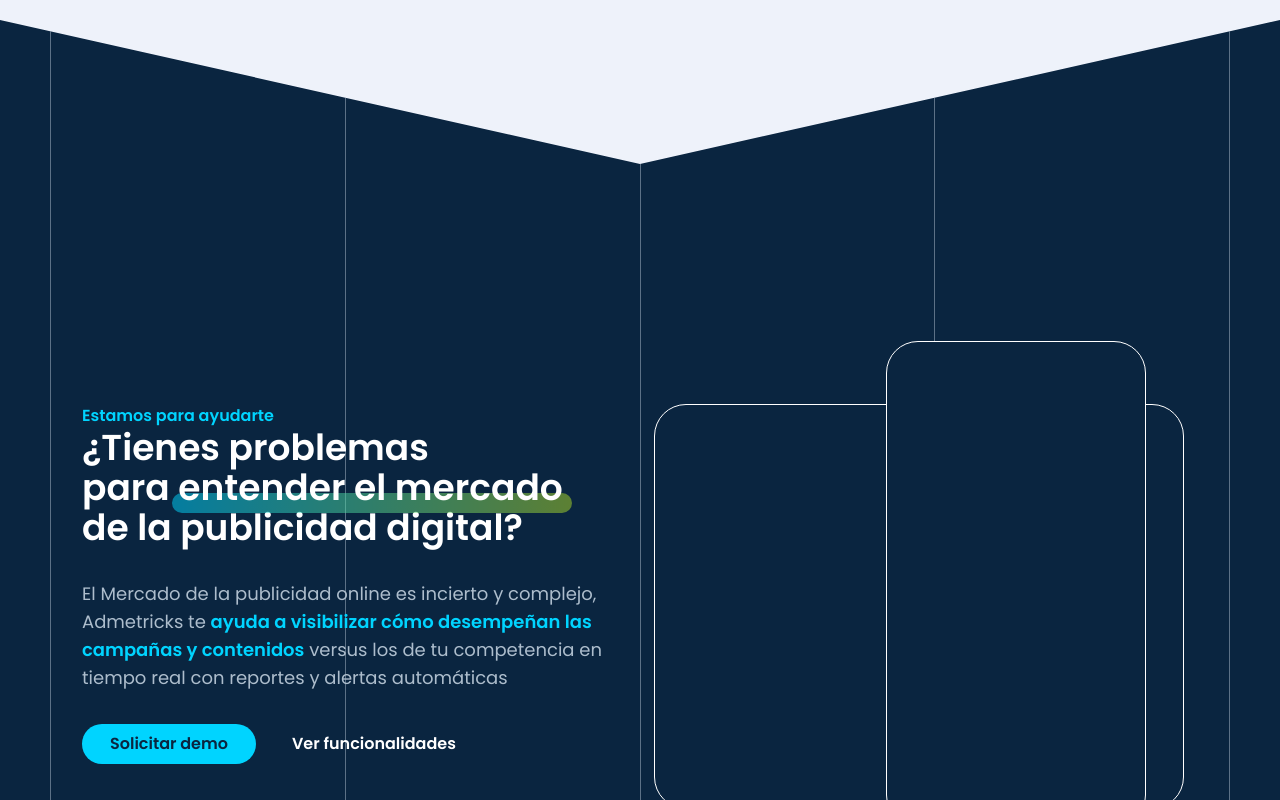
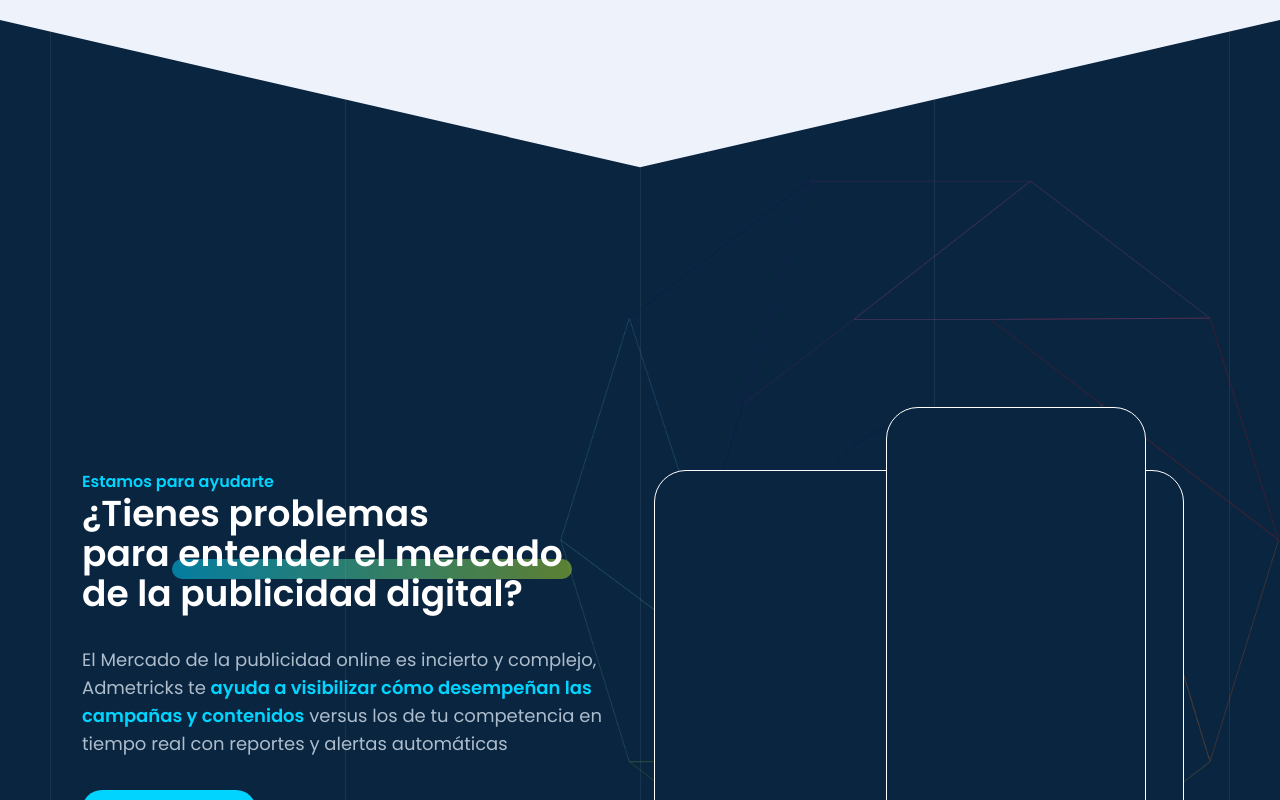
Before and after one commit to phronesys/admetricks-challenge-vue, a Vue app: page / in a window 1280 px wide. Shown: the top 800 px of the page. Built offline with nearby package versions, Linux system fonts and the light colour scheme.

Commit message:
feat: add background logo #1

```diff
--- a/src/layouts/landing/AmHeader.vue
+++ b/src/layouts/landing/AmHeader.vue
@@ -25,6 +25,9 @@
       <am-card alternative class="w-[530px] h-[405px]"></am-card>
       <am-card alternative class="w-[260px] h-[486px]"></am-card>
     </div>
+    <div class="logo">
+      <img src="../../assets/logo-admetricks.png" alt="">
+    </div>
   </section>
 </template>
 
@@ -38,7 +41,7 @@ const { width: screenWidth } = useWindowSize();
 
 <style lang="postcss">
 section#header {
-  @apply p-4 pt-96 flex flex-row mx-auto;
+  @apply p-4 pt-[450px] flex flex-row mx-auto;
   @apply xl:w-[1180px];
 }
 section#header > .content {
@@ -55,7 +58,7 @@ section#header > .content > .title {
     @apply sm:text-4xl;
     /* custom underline */
     span {
-      @apply whitespace-nowrap relative z-10;
+      @apply whitespace-nowrap relative z-20;
       &::before {
         @apply content-[''] w-[200px] h-5 absolute bottom-0 -left-1.5 -z-10;
         @apply rounded-xl opacity-50;
@@ -97,4 +100,10 @@ section#header > .devices {
     }
   }
 }
+section#header > .logo {
+  @apply w-[720px] h-[720px] absolute -z-10 top-40 right-0;
+  & > img {
+    @apply w-full h-full;
+  }
+}
 </style>
--- a/src/views/landing.vue
+++ b/src/views/landing.vue
@@ -27,10 +27,10 @@ main#landing {
   clip-path: polygon(50% 5%, 100% 0, 100% 100%, 0 100%, 0 0);
 
   & > .lines {
-    @apply min-w-[1180px] min-h-full flex justify-between -z-10;
+    @apply min-w-[1180px] min-h-full flex justify-between -z-20;
     @apply absolute -translate-x-1/2 left-1/2 pb-80;
     span {
-      @apply min-h-full min-w-[1px] bg-admetricks-gray/50;
+      @apply min-h-full min-w-[1px] bg-admetricks-gray/10;
     }
   }
 }
```
